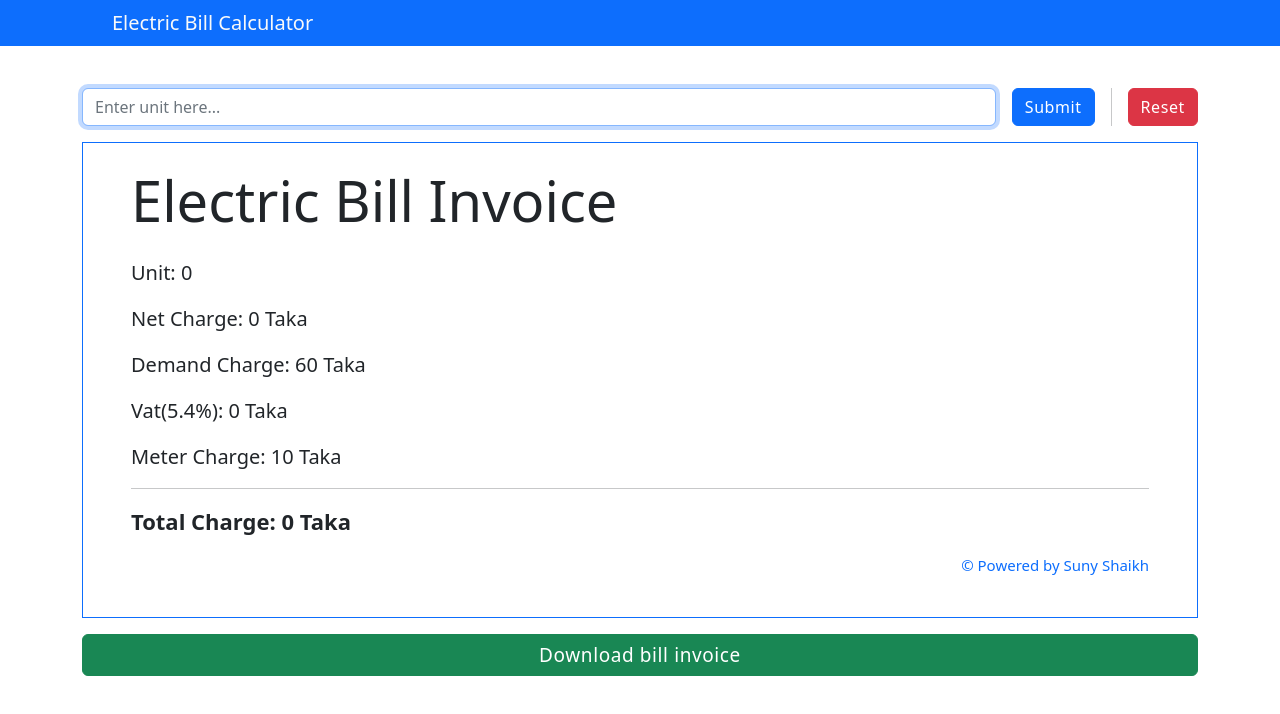
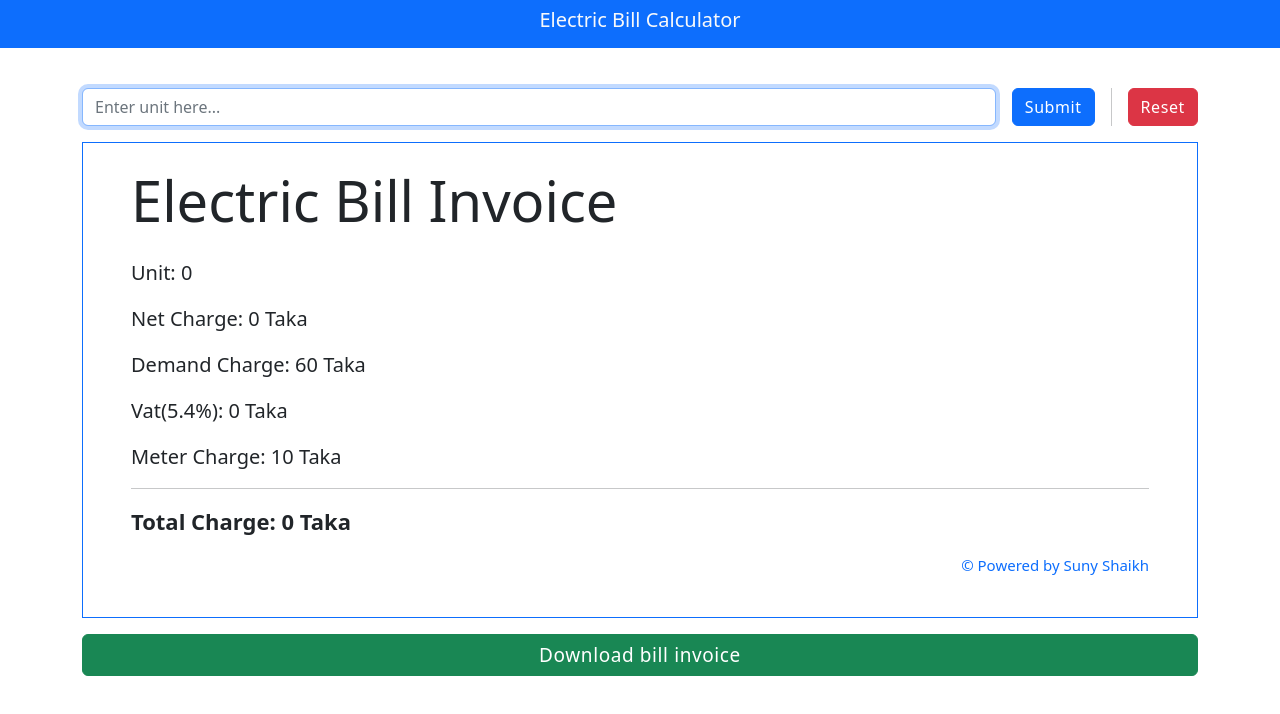
Before and after one commit to suny-dev/electric-bill-calculator, a plain HTML site: page index.html in a window 1280 px wide. Drawn offline with nearby package versions, Linux system fonts and the light colour scheme.

Commit message:
header align center

```diff
--- a/index.html
+++ b/index.html
@@ -11,7 +11,7 @@
 </head>
 <body>
     <header class="bg-primary py-2 mb-5 position-absolute top-0 start-0 position-fixed w-100">
-        <span class="px-5 text-light h5">Electric Bill Calculator</span>
+        <p class="px-5 text-light h5 text-center">Electric Bill Calculator</p>
     </header>
     <div class="container mt-5 pt-4">
        <div class="hstack gap-3 mt-3">
```
